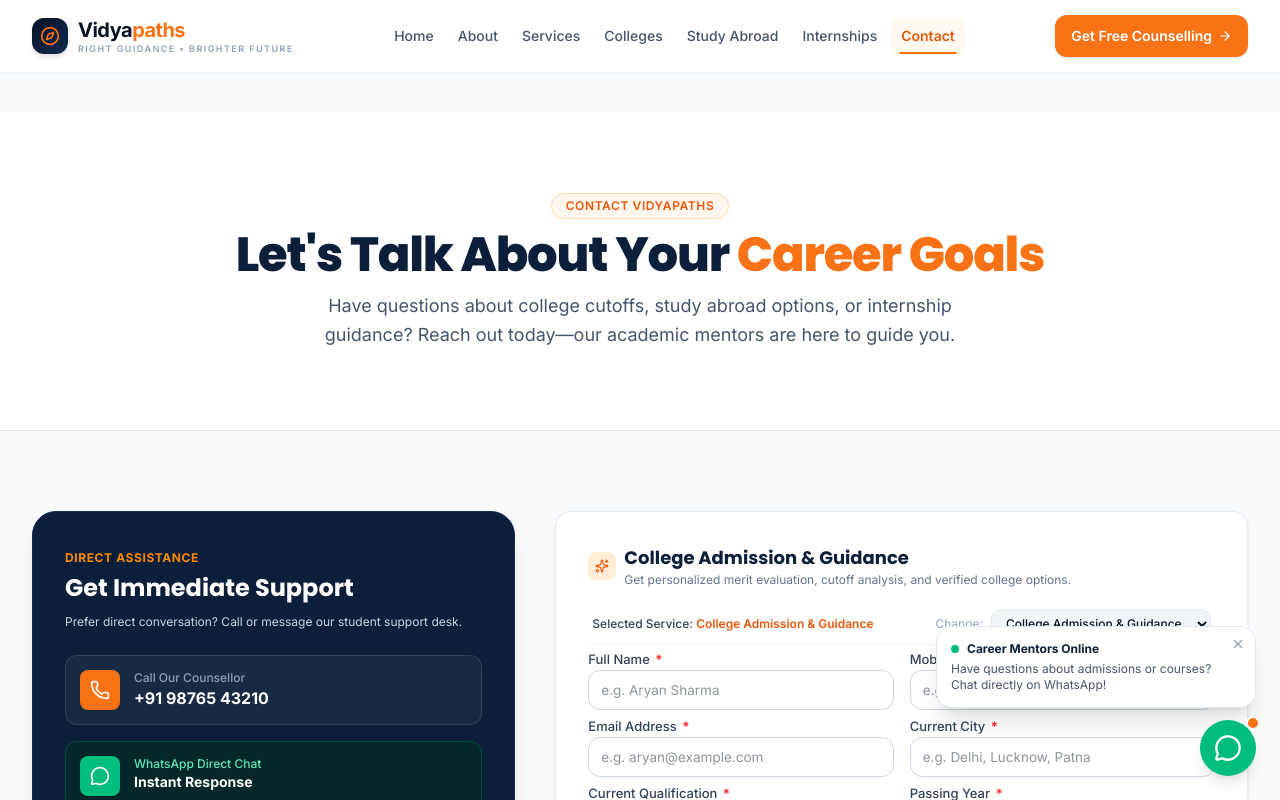
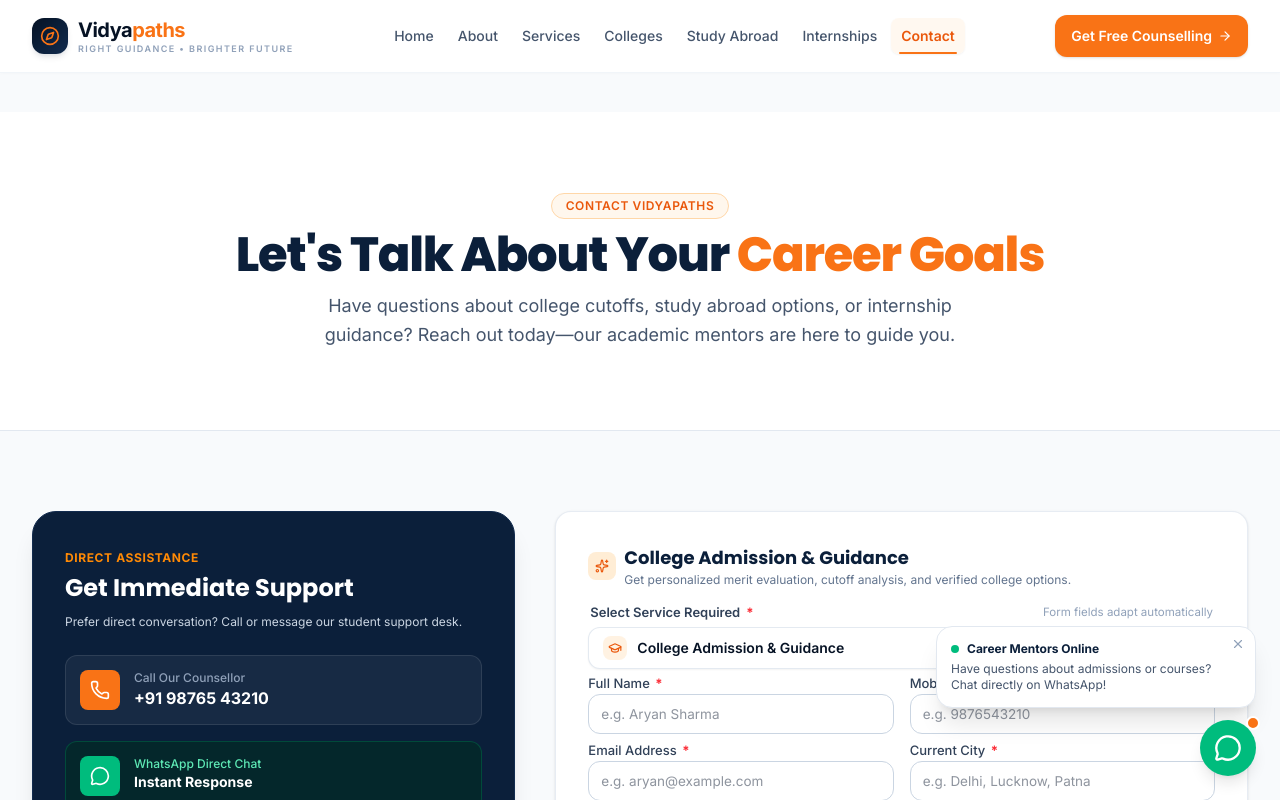
Before and after one commit to aryansingh121/Vidyapaths, a React (Vite) app: page /contact in a window 1280 px wide. Shown: the top 800 px of the page. Built offline with nearby package versions, Linux system fonts and the light colour scheme.

Commit message:
feat: redesign service selector with premium Vidyapaths UI, Lucide icons, and accessible floating listbox

```diff
--- a/src/components/EnquiryForm.jsx
+++ b/src/components/EnquiryForm.jsx
@@ -7,6 +7,7 @@
   SERVICE_OPTIONS,
   getServiceConfig
 } from '../data/serviceFormConfigs';
+import ServiceSelector from './ServiceSelector';
 
 export default function EnquiryForm({
   defaultService = '',
@@ -351,26 +352,19 @@
       {/* Form Scrollable Body (Refined 20-24px horizontal and 14-16px vertical padding) */}
       <div className={isModal ? "flex-1 overflow-y-auto px-5 sm:px-7 lg:px-8 py-3 sm:py-3.5 space-y-2 box-border" : "space-y-3"}>
 
-        {/* Selected Service Row (Refined single-row control, 8-10px padding, subtle separation) */}
-        <div className="flex items-center justify-between gap-3 py-1.5 px-1 border-b border-slate-100 text-xs text-slate-600 mb-1.5 sm:mb-2">
-          <span className="font-medium text-slate-700 truncate">
-            Selected Service: <span className="text-orange-600 font-semibold">{activeConfig.displayName}</span>
-          </span>
-          <div className="flex items-center gap-2 shrink-0">
-            <span className="text-slate-400 text-xs hidden sm:inline">Change:</span>
-            <select
-              id={`${formUid}-serviceCategory`}
-              value={currentServiceId}
-              onChange={(e) => handleServiceSelect(e.target.value)}
-              className="h-[28px] px-2.5 py-0 text-xs font-medium text-navy-950 bg-slate-100 hover:bg-slate-200/70 border border-slate-200 rounded-lg focus:outline-none focus:border-orange-500 cursor-pointer"
-            >
-              {SERVICE_OPTIONS.map((opt) => (
-                <option key={opt.id} value={opt.id}>
-                  {opt.displayName}
-                </option>
-              ))}
-            </select>
-          </div>
+        {/* Premium Service Selector */}
+        <div className="mb-2">
+          <ServiceSelector
+            selectedServiceId={currentServiceId}
+            onSelectService={handleServiceSelect}
+            formUid={formUid}
+          />
+          <input
+            type="hidden"
+            id={`${formUid}-serviceCategory`}
+            name="serviceCategory"
+            value={currentServiceId}
+          />
         </div>
 
         {submitError && (
--- /dev/null
+++ b/src/components/ServiceSelector.jsx
@@ -0,0 +1,223 @@
+import React, { useState, useRef, useEffect } from 'react';
+import {
+  GraduationCap,
+  Compass,
+  Briefcase,
+  Globe,
+  FileUser,
+  Wallet,
+  ChevronDown,
+  Check
+} from 'lucide-react';
+import { SERVICE_OPTIONS } from '../data/serviceFormConfigs';
+
+const serviceIconMap = {
+  'college-admissions': GraduationCap,
+  'career-counselling': Compass,
+  'internship-assistance': Briefcase,
+  'study-abroad': Globe,
+  'resume-interview': FileUser,
+  'scholarships-loans': Wallet,
+};
+
+export default function ServiceSelector({
+  selectedServiceId,
+  onSelectService,
+  formUid = 'service-selector'
+}) {
+  const [isOpen, setIsOpen] = useState(false);
+  const containerRef = useRef(null);
+  const triggerRef = useRef(null);
+  const listboxRef = useRef(null);
+
+  const activeOption = SERVICE_OPTIONS.find(opt => opt.id === selectedServiceId) || SERVICE_OPTIONS[0];
+  const activeIndex = SERVICE_OPTIONS.findIndex(opt => opt.id === selectedServiceId);
+  const [focusedIndex, setFocusedIndex] = useState(activeIndex >= 0 ? activeIndex : 0);
+
+  // Sync focused index when selected service changes
+  useEffect(() => {
+    const idx = SERVICE_OPTIONS.findIndex(opt => opt.id === selectedServiceId);
+    if (idx >= 0) setFocusedIndex(idx);
+  }, [selectedServiceId]);
+
+  // Click outside listener
+  useEffect(() => {
+    const handleClickOutside = (event) => {
+      if (containerRef.current && !containerRef.current.contains(event.target)) {
+        setIsOpen(false);
+      }
+    };
+    if (isOpen) {
+      document.addEventListener('mousedown', handleClickOutside);
+      document.addEventListener('touchstart', handleClickOutside);
+    }
+    return () => {
+      document.removeEventListener('mousedown', handleClickOutside);
+      document.removeEventListener('touchstart', handleClickOutside);
+    };
+  }, [isOpen]);
+
+  const handleToggle = () => {
+    setIsOpen(prev => !prev);
+  };
+
+  const handleSelect = (serviceId) => {
+    onSelectService(serviceId);
+    setIsOpen(false);
+    triggerRef.current?.focus();
+  };
+
+  // Keyboard navigation
+  const handleKeyDown = (e) => {
+    if (!isOpen) {
+      if (['ArrowDown', 'ArrowUp', 'Enter', ' '].includes(e.key)) {
+        e.preventDefault();
+        setIsOpen(true);
+      }
+      return;
+    }
+
+    switch (e.key) {
+      case 'ArrowDown':
+        e.preventDefault();
+        setFocusedIndex(prev => (prev + 1) % SERVICE_OPTIONS.length);
+        break;
+      case 'ArrowUp':
+        e.preventDefault();
+        setFocusedIndex(prev => (prev - 1 + SERVICE_OPTIONS.length) % SERVICE_OPTIONS.length);
+        break;
+      case 'Home':
+        e.preventDefault();
+        setFocusedIndex(0);
+        break;
+      case 'End':
+        e.preventDefault();
+        setFocusedIndex(SERVICE_OPTIONS.length - 1);
+        break;
+      case 'Enter':
+      case ' ':
+        e.preventDefault();
+        if (SERVICE_OPTIONS[focusedIndex]) {
+          handleSelect(SERVICE_OPTIONS[focusedIndex].id);
+        }
+        break;
+      case 'Escape':
+        e.preventDefault();
+        setIsOpen(false);
+        triggerRef.current?.focus();
+        break;
+      case 'Tab':
+        setIsOpen(false);
+        break;
+      default:
+        break;
+    }
+  };
+
+  const ActiveIcon = serviceIconMap[activeOption.id] || GraduationCap;
+
+  return (
+    <div ref={containerRef} className="relative w-full text-left" onKeyDown={handleKeyDown}>
+      {/* Label and Helper Header */}
+      <div className="flex items-center justify-between gap-2 mb-1.5 px-0.5">
+        <label
+          id={`${formUid}-service-label`}
+          className="text-[12.5px] sm:text-[13px] font-semibold text-slate-700 flex items-center gap-1.5 leading-none"
+        >
+          <span>Select Service Required</span>
+          <span className="text-red-500 font-bold">*</span>
+        </label>
+        <span className="text-[11px] sm:text-[11.5px] text-slate-400 font-normal hidden sm:inline">
+          Form fields adapt automatically
+        </span>
+      </div>
+
+      {/* Closed Selector Trigger Button */}
+      <button
+        ref={triggerRef}
+        type="button"
+        id={`${formUid}-service-btn`}
+        role="combobox"
+        aria-haspopup="listbox"
+        aria-expanded={isOpen}
+        aria-controls={`${formUid}-service-listbox`}
+        aria-labelledby={`${formUid}-service-label ${formUid}-service-btn`}
+        onClick={handleToggle}
+        className={`w-full h-[40px] sm:h-[42px] px-3.5 bg-white border rounded-xl flex items-center justify-between gap-3 text-left transition-all duration-150 cursor-pointer select-none group shadow-xs ${
+          isOpen
+            ? 'border-orange-500 ring-2 ring-orange-500/20 shadow-sm'
+            : 'border-slate-200/90 hover:border-slate-300 hover:bg-slate-50/50'
+        } focus:outline-none focus:border-orange-500 focus:ring-2 focus:ring-orange-500/20`}
+      >
+        <div className="flex items-center gap-2.5 min-w-0">
+          <div className="w-6 h-6 rounded-lg bg-orange-100/70 text-orange-600 flex items-center justify-center shrink-0">
+            <ActiveIcon className="w-3.5 h-3.5" />
+          </div>
+          <span className="text-[13.5px] sm:text-[14px] font-semibold text-navy-950 truncate">
+            {activeOption.displayName}
+          </span>
+        </div>
+
+        <div className="flex items-center gap-1.5 shrink-0">
+          <span className="text-[11px] font-medium text-slate-400 group-hover:text-slate-500 hidden md:inline">
+            Change
+          </span>
+          <ChevronDown
+            className={`w-4 h-4 text-slate-400 group-hover:text-slate-600 transition-transform duration-200 ${
+              isOpen ? 'rotate-180 text-orange-500' : ''
+            }`}
+          />
+        </div>
+      </button>
+
+      {/* Premium Open Menu Floating Panel */}
+      {isOpen && (
+        <div
+          ref={listboxRef}
+          id={`${formUid}-service-listbox`}
+          role="listbox"
+          aria-labelledby={`${formUid}-service-label`}
+          tabIndex={-1}
+          className="absolute left-0 right-0 top-full mt-1.5 z-50 bg-white rounded-xl shadow-xl shadow-navy-950/10 border border-slate-200/90 p-1.5 max-h-[260px] sm:max-h-[280px] overflow-y-auto animate-in fade-in zoom-in-95 duration-150"
+        >
+          {SERVICE_OPTIONS.map((opt, index) => {
+            const isSelected = opt.id === selectedServiceId;
+            const isFocused = index === focusedIndex;
+            const Icon = serviceIconMap[opt.id] || GraduationCap;
+
+            return (
+              <div
+                key={opt.id}
+                id={`${formUid}-option-${opt.id}`}
+                role="option"
+                aria-selected={isSelected}
+                onMouseEnter={() => setFocusedIndex(index)}
+                onClick={() => handleSelect(opt.id)}
+                className={`flex items-center justify-between px-3 py-2 sm:py-2.5 rounded-lg text-[13px] sm:text-[13.5px] cursor-pointer transition-colors select-none ${
+                  isSelected
+                    ? 'bg-orange-50 text-orange-600 font-semibold'
+                    : isFocused
+                      ? 'bg-slate-50 text-navy-950 font-medium'
+                      : 'text-slate-700 hover:bg-slate-50 hover:text-navy-950 font-medium'
+                }`}
+              >
+                <div className="flex items-center gap-2.5 min-w-0">
+                  <div className={`w-6 h-6 rounded-md flex items-center justify-center shrink-0 ${
+                    isSelected ? 'bg-orange-100 text-orange-600' : 'bg-slate-100 text-slate-500'
+                  }`}>
+                    <Icon className="w-3.5 h-3.5" />
+                  </div>
+                  <span className="truncate">{opt.displayName}</span>
+                </div>
+
+                {isSelected && (
+                  <Check className="w-4 h-4 text-orange-600 shrink-0 ml-2" />
+                )}
+              </div>
+            );
+          })}
+        </div>
+      )}
+    </div>
+  );
+}
```
